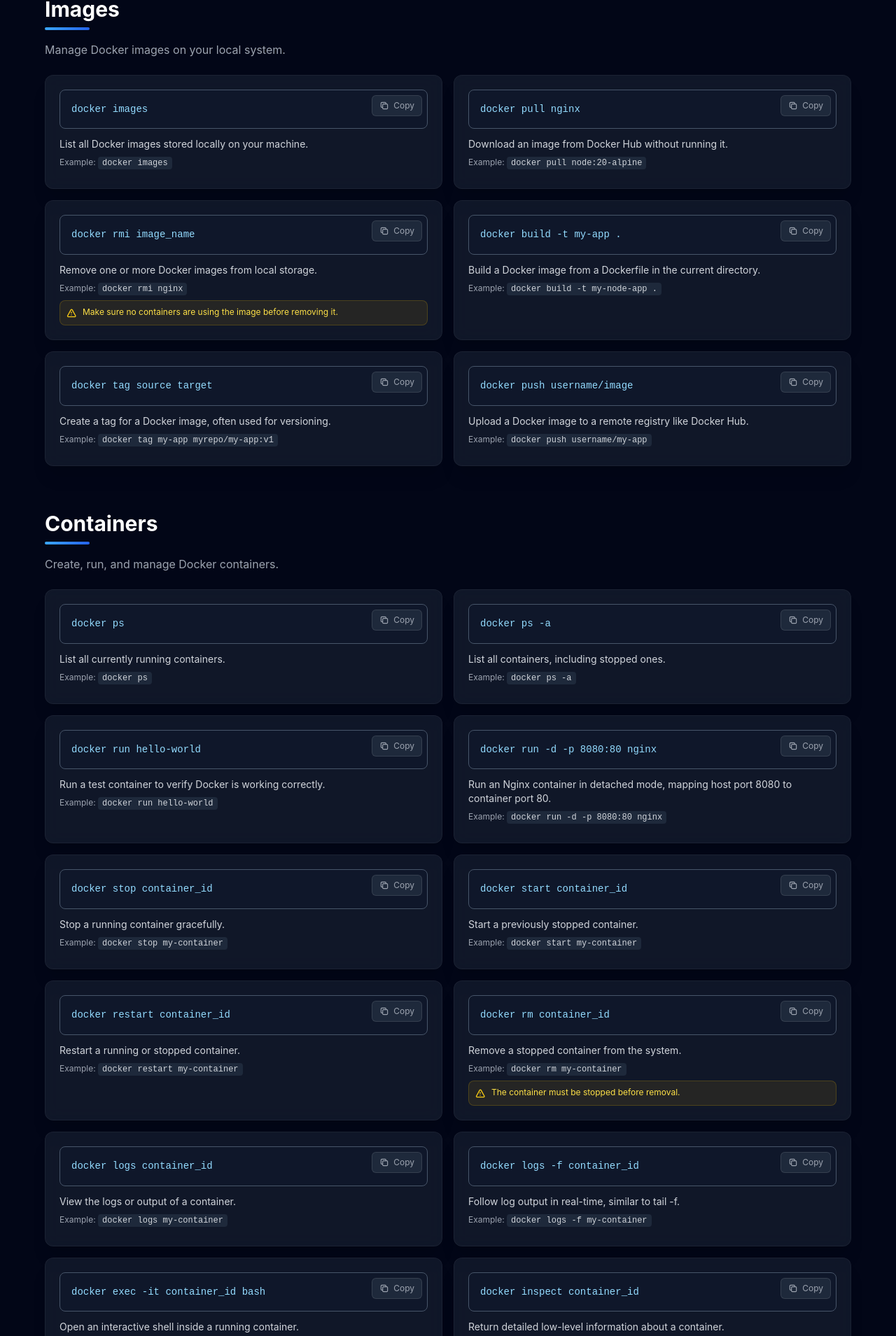
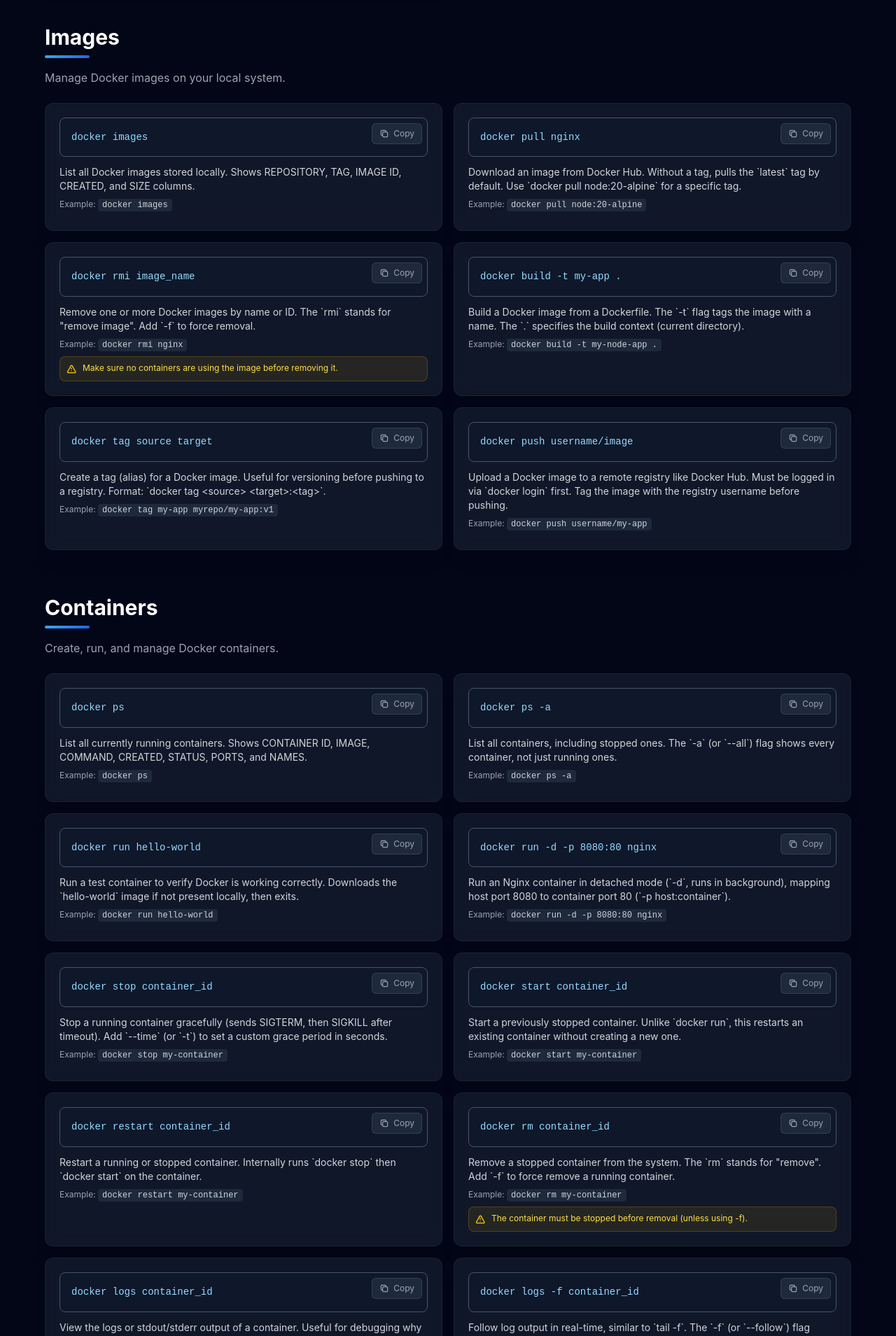
Before and after one commit to Nourhenebenothmen22/docker-mastery-course, a Next.js app: page /commands in a window 1280 px wide. Shown: the part 866-2775 px from the top of the page at 70% size. Built offline with nearby package versions, Linux system fonts and the light colour scheme.

Commit message:
Improve all command descriptions with detailed flag explanations

```diff
--- a/data/commands.ts
+++ b/data/commands.ts
@@ -7,17 +7,17 @@ export const commandCategories: CommandCategory[] = [
     commands: [
       {
         command: 'docker --version',
-        description: 'Show the installed Docker version.',
+        description: 'Show the installed Docker version. The `--version` flag prints only the version number.',
         example: 'docker --version',
       },
       {
         command: 'docker version',
-        description: 'Display detailed version information about Docker client and server.',
+        description: 'Display detailed version information about Docker client and server, including API versions and Go runtime.',
         example: 'docker version',
       },
       {
         command: 'docker info',
-        description: 'Show system-wide information about Docker installation.',
+        description: 'Show system-wide information about Docker installation: containers, images, storage driver, CPUs, memory, and more.',
         example: 'docker info',
       },
     ],
@@ -28,33 +28,33 @@ export const commandCategories: CommandCategory[] = [
     commands: [
       {
         command: 'docker images',
-        description: 'List all Docker images stored locally on your machine.',
+        description: 'List all Docker images stored locally. Shows REPOSITORY, TAG, IMAGE ID, CREATED, and SIZE columns.',
         example: 'docker images',
       },
       {
         command: 'docker pull nginx',
-        description: 'Download an image from Docker Hub without running it.',
+        description: 'Download an image from Docker Hub. Without a tag, pulls the `latest` tag by default. Use `docker pull node:20-alpine` for a specific tag.',
         example: 'docker pull node:20-alpine',
       },
       {
         command: 'docker rmi image_name',
-        description: 'Remove one or more Docker images from local storage.',
+        description: 'Remove one or more Docker images by name or ID. The `rmi` stands for "remove image". Add `-f` to force removal.',
         example: 'docker rmi nginx',
         warning: 'Make sure no containers are using the image before removing it.',
       },
       {
         command: 'docker build -t my-app .',
-        description: 'Build a Docker image from a Dockerfile in the current directory.',
+        description: 'Build a Docker image from a Dockerfile. The `-t` flag tags the image with a name. The `.` specifies the build context (current directory).',
         example: 'docker build -t my-node-app .',
       },
       {
         command: 'docker tag source target',
-        description: 'Create a tag for a Docker image, often used for versioning.',
+        description: 'Create a tag (alias) for a Docker image. Useful for versioning before pushing to a registry. Format: `docker tag <source> <target>:<tag>`.',
         example: 'docker tag my-app myrepo/my-app:v1',
       },
       {
         command: 'docker push username/image',
-        description: 'Upload a Docker image to a remote registry like Docker Hub.',
+        description: 'Upload a Docker image to a remote registry like Docker Hub. Must be logged in via `docker login` first. Tag the image with the registry username before pushing.',
         example: 'docker push username/my-app',
       },
     ],
@@ -65,63 +65,63 @@ export const commandCategories: CommandCategory[] = [
     commands: [
       {
         command: 'docker ps',
-        description: 'List all currently running containers.',
+        description: 'List all currently running containers. Shows CONTAINER ID, IMAGE, COMMAND, CREATED, STATUS, PORTS, and NAMES.',
         example: 'docker ps',
       },
       {
         command: 'docker ps -a',
-        description: 'List all containers, including stopped ones.',
+        description: 'List all containers, including stopped ones. The `-a` (or `--all`) flag shows every container, not just running ones.',
         example: 'docker ps -a',
       },
       {
         command: 'docker run hello-world',
-        description: 'Run a test container to verify Docker is working correctly.',
+        description: 'Run a test container to verify Docker is working correctly. Downloads the `hello-world` image if not present locally, then exits.',
         example: 'docker run hello-world',
       },
       {
         command: 'docker run -d -p 8080:80 nginx',
-        description: 'Run an Nginx container in detached mode, mapping host port 8080 to container port 80.',
+        description: 'Run an Nginx container in detached mode (`-d`, runs in background), mapping host port 8080 to container port 80 (`-p host:container`).',
         example: 'docker run -d -p 8080:80 nginx',
       },
       {
         command: 'docker stop container_id',
-        description: 'Stop a running container gracefully.',
+        description: 'Stop a running container gracefully (sends SIGTERM, then SIGKILL after timeout). Add `--time` (or `-t`) to set a custom grace period in seconds.',
         example: 'docker stop my-container',
       },
       {
         command: 'docker start container_id',
-        description: 'Start a previously stopped container.',
+        description: 'Start a previously stopped container. Unlike `docker run`, this restarts an existing container without creating a new one.',
         example: 'docker start my-container',
       },
       {
         command: 'docker restart container_id',
-        description: 'Restart a running or stopped container.',
+        description: 'Restart a running or stopped container. Internally runs `docker stop` then `docker start` on the container.',
         example: 'docker restart my-container',
       },
       {
         command: 'docker rm container_id',
-        description: 'Remove a stopped container from the system.',
+        description: 'Remove a stopped container from the system. The `rm` stands for "remove". Add `-f` to force remove a running container.',
         example: 'docker rm my-container',
-        warning: 'The container must be stopped before removal.',
+        warning: 'The container must be stopped before removal (unless using -f).',
       },
       {
         command: 'docker logs container_id',
-        description: 'View the logs or output of a container.',
+        description: 'View the logs or stdout/stderr output of a container. Useful for debugging why a container failed or checking application output.',
         example: 'docker logs my-container',
       },
       {
         command: 'docker logs -f container_id',
-        description: 'Follow log output in real-time, similar to tail -f.',
+        description: 'Follow log output in real-time, similar to `tail -f`. The `-f` (or `--follow`) flag streams new log lines as they appear.',
         example: 'docker logs -f my-container',
       },
       {
         command: 'docker exec -it container_id bash',
-        description: 'Open an interactive shell inside a running container.',
+        description: 'Open an interactive shell inside a running container. The `-i` flag keeps STDIN open (interactive), `-t` allocates a pseudo-TTY for proper terminal behavior.',
         example: 'docker exec -it my-container sh',
       },
       {
         command: 'docker inspect container_id',
-        description: 'Return detailed low-level information about a container.',
+        description: 'Return detailed low-level information about a container or image as JSON. Includes network settings, mounts, config, and state.',
         example: 'docker inspect my-container',
       },
     ],
@@ -132,28 +132,28 @@ export const commandCategories: CommandCategory[] = [
     commands: [
       {
         command: 'docker volume ls',
-        description: 'List all Docker volumes on the system.',
+        description: 'List all Docker volumes on the system. Shows DRIVER, VOLUME NAME. Add `-q` for quiet mode (IDs only).',
         example: 'docker volume ls',
       },
       {
         command: 'docker volume create my-volume',
-        description: 'Create a new named volume for persistent data.',
+        description: 'Create a new named volume for persistent data. Volumes survive container removal and can be shared across containers.',
         example: 'docker volume create my-data',
       },
       {
         command: 'docker volume inspect my-volume',
-        description: 'Display detailed information about a volume.',
+        description: 'Display detailed information about a volume, including its mount path on the host and driver options.',
         example: 'docker volume inspect my-data',
       },
       {
         command: 'docker volume rm my-volume',
-        description: 'Remove a specific volume from the system.',
+        description: 'Remove a specific volume from the system. The `rm` command only works if the volume is not in use by any container.',
         example: 'docker volume rm my-data',
         warning: 'This permanently deletes the data in the volume.',
       },
       {
         command: 'docker run -v my-volume:/app/data nginx',
-        description: 'Mount a named volume to a container path.',
+        description: 'Mount a named volume to a container path. The `-v` (or `--mount`) flag binds the volume `my-volume` to the container path `/app/data`.',
         example: 'docker run -v my-data:/data nginx',
       },
     ],
@@ -164,27 +164,27 @@ export const commandCategories: CommandCategory[] = [
     commands: [
       {
         command: 'docker network ls',
-        description: 'List all Docker networks available on the system.',
+        description: 'List all Docker networks. Shows NETWORK ID, NAME, DRIVER, and SCOPE. Default drivers: bridge, host, none.',
         example: 'docker network ls',
       },
       {
         command: 'docker network create my-network',
-        description: 'Create a new custom bridge network for containers.',
+        description: 'Create a new custom bridge network. Use `-d` (or `--driver`) to specify the driver (default: bridge). Custom networks allow container DNS resolution.',
         example: 'docker network create app-network',
       },
       {
         command: 'docker network inspect my-network',
-        description: 'Show detailed configuration of a network.',
+        description: 'Show detailed configuration of a network, including connected containers, subnet, gateway, and IPAM config.',
         example: 'docker network inspect app-network',
       },
       {
         command: 'docker network rm my-network',
-        description: 'Remove a custom network from the system.',
+        description: 'Remove a custom network. All containers must be disconnected from the network before removal.',
         example: 'docker network rm app-network',
       },
       {
         command: 'docker run --network my-network nginx',
-        description: 'Run a container attached to a specific network.',
+        description: 'Run a container attached to a specific network. The `--network` flag overrides the default bridge network. Containers on the same network can communicate by container name.',
         example: 'docker run --network app-network nginx',
       },
     ],
@@ -195,33 +195,33 @@ export const commandCategories: CommandCategory[] = [
     commands: [
       {
         command: 'docker compose up',
-        description: 'Start all services defined in docker-compose.yml.',
+        description: 'Start all services defined in docker-compose.yml. Creates and starts containers, networks, and volumes as defined. Shows combined logs in the foreground.',
         example: 'docker compose up',
       },
       {
         command: 'docker compose up -d',
-        description: 'Start services in detached (background) mode.',
+        description: 'Start services in detached (background) mode. The `-d` flag runs containers in the background and returns control to the terminal.',
         example: 'docker compose up -d',
       },
       {
         command: 'docker compose down',
-        description: 'Stop and remove all containers, networks, and volumes defined in compose file.',
+        description: 'Stop and remove all containers, networks, and default volumes defined in the compose file. Add `-v` to also remove named volumes.',
         example: 'docker compose down',
         warning: 'This removes containers and default networks.',
       },
       {
         command: 'docker compose logs',
-        description: 'View logs from all services managed by Docker Compose.',
+        description: 'View logs from all services managed by Docker Compose. Add `-f` to follow log output in real-time. Add `--tail=N` to show only the last N lines.',
         example: 'docker compose logs',
       },
       {
         command: 'docker compose ps',
-        description: 'List the status of all services defined in the compose file.',
+        description: 'List the status of all services defined in the compose file. Shows container ID, name, command, status, and ports for each service.',
         example: 'docker compose ps',
       },
       {
         command: 'docker compose build',
-        description: 'Build or rebuild images for all services defined in the compose file.',
+        description: 'Build or rebuild images for all services defined in the compose file. Use `--no-cache` to rebuild without using the build cache.',
         example: 'docker compose build',
       },
     ],
@@ -232,36 +232,36 @@ export const commandCategories: CommandCategory[] = [
     commands: [
       {
         command: 'docker container prune',
-        description: 'Remove all stopped containers.',
+        description: 'Remove all stopped containers. Add `-f` (or `--force`) to skip the confirmation prompt. Add `--filter` to select specific containers.',
         example: 'docker container prune',
         warning: 'Removes all stopped containers permanently.',
       },
       {
         command: 'docker image prune',
-        description: 'Remove unused dangling images.',
+        description: 'Remove unused dangling images (untagged images). Add `-a` to also remove unused images that are not referenced by any container.',
         example: 'docker image prune',
         warning: 'Removes images not referenced by any container.',
       },
       {
         command: 'docker volume prune',
-        description: 'Remove all unused local volumes.',
+        description: 'Remove all unused local volumes not mounted by any container. Add `-f` to force without confirmation.',
         example: 'docker volume prune',
         warning: 'Permanently deletes volume data.',
       },
       {
         command: 'docker network prune',
-        description: 'Remove all unused networks.',
+        description: 'Remove all unused networks not used by any container. Default networks (bridge, host, none) are never pruned.',
         example: 'docker network prune',
       },
       {
         command: 'docker system prune',
-        description: 'Remove all unused containers, networks, and dangling images.',
+        description: 'Remove all unused containers, networks, and dangling images in one command. Add `--volumes` to also prune volumes.',
         example: 'docker system prune',
         warning: 'This is a broad cleanup command. Use with caution.',
       },
       {
         command: 'docker system prune -a',
-        description: 'Remove all unused data, including all stopped containers and all images not in use.',
+        description: 'Remove all unused data: stopped containers, all unused images (not just dangling), and networks. The `-a` flag includes all unused images, not just dangling ones.',
         example: 'docker system prune -a',
         warning: 'Aggressive cleanup. Removes all unused Docker resources.',
       },
```
